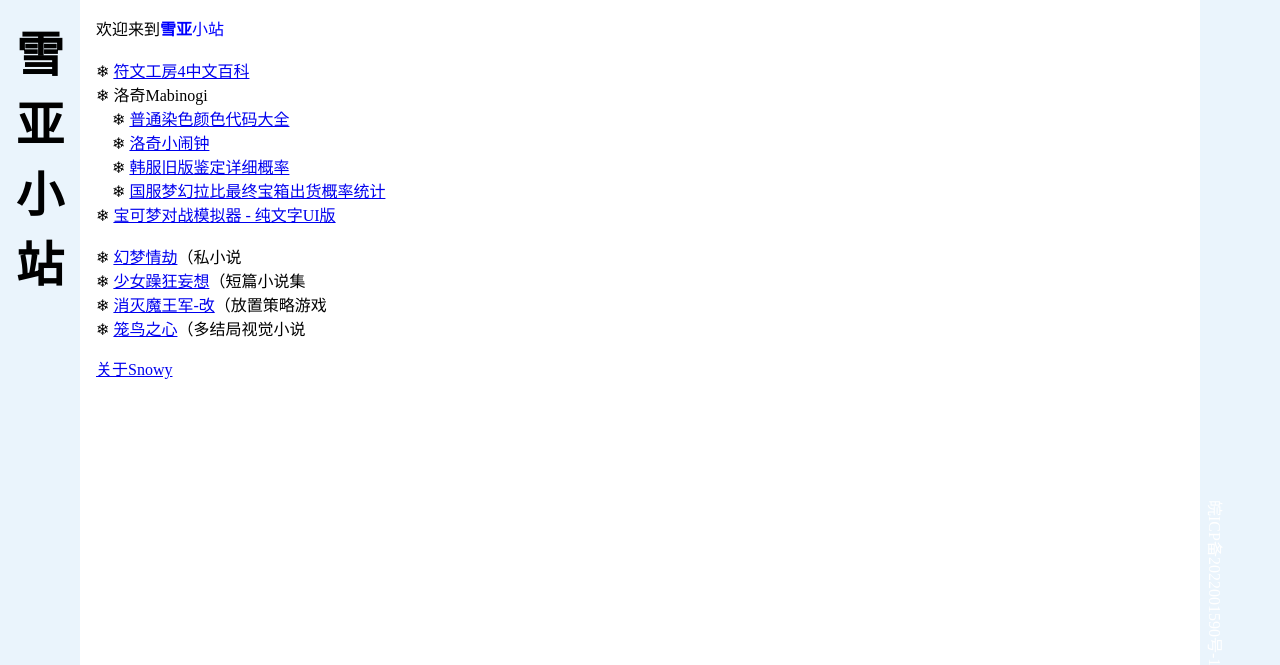
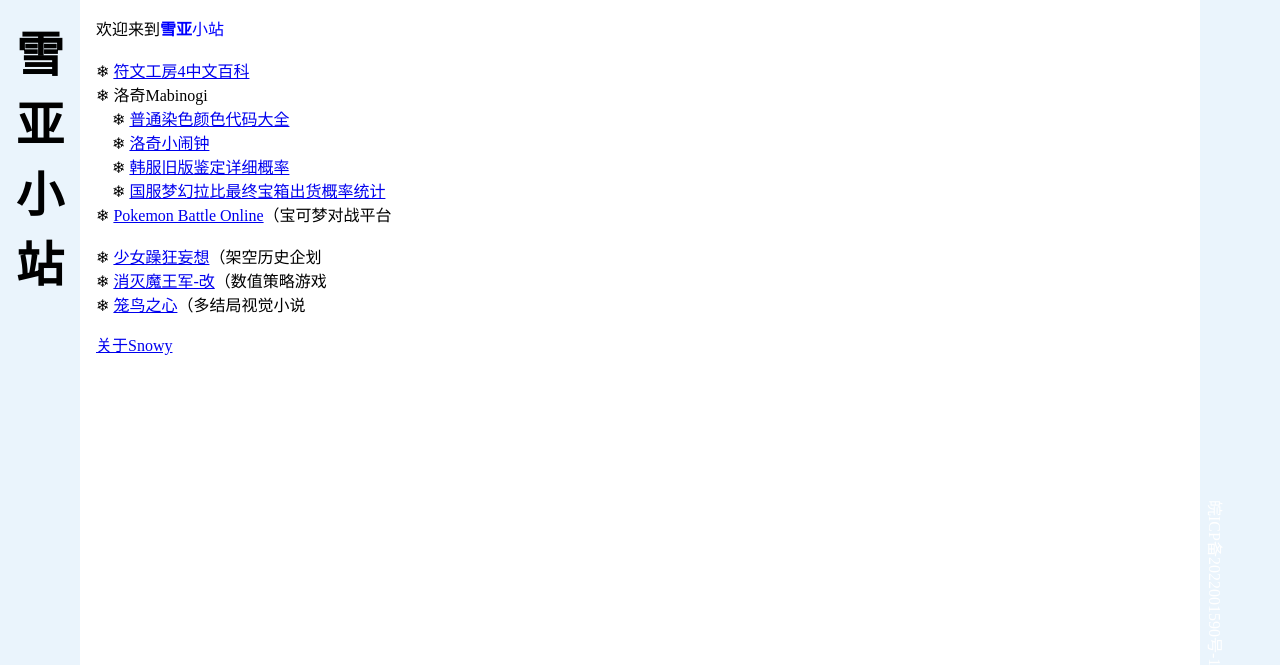
Before and after one commit to SnowyYANG/snowyyang.com-old, a PHP site: page /index.php?q=1 in a window 1280 px wide. Shown: the top 665 px of the page. Run offline with PHP 8.4, Linux system fonts and the light colour scheme; data that the repository does not hold is empty.

Commit message:
微博昵称 主页项目

```diff
--- a/private/about.php
+++ b/private/about.php
@@ -27,7 +27,7 @@ GitHub: <a target="_blank" href="https://github.com/SnowyYANG">SnowyYANG</a><br>
 豆瓣阅读：<a target="_blank" href="https://read.douban.com/author/63749418/">Snowy</a><br>
 Pixiv：<a target="_blank" href="https://www.pixiv.net/users/15972970">大正８年８月の東京ユリカ</a><br>
 Twitter: Snowy <a target="_blank" href="https://twitter.com/Aug1919">@Aug1919</a><br>
-微博：<a target="_blank" href="https://weibo.com/August1919">@Snowy喜欢做游戏</a>
+微博：<a target="_blank" href="https://weibo.com/August1919">@假装是鸽子的白色乌鸦</a>
 </p>
 <img style="float:left;width:32rem;max-width:100%" src="https://ik.imagekit.io/snowyyang/snowy.jpg">
 <script>
--- a/private/homepage.php
+++ b/private/homepage.php
@@ -16,11 +16,10 @@ function view() {
 	&emsp;❄&#65038; <a target="_blank" href="https://github.com/SnowyYANG/MabinogiClock">洛奇小闹钟</a><br>
 	&emsp;❄&#65038; <a href="/mr">韩服旧版鉴定详细概率</a><br>
 	&emsp;❄&#65038; <a href="/mrp">国服梦幻拉比最终宝箱出货概率统计</a><br>
-	❄&#65038; <a target="_blank" href="https://github.com/SnowyYANG/PokemonBattleSimulator">宝可梦对战模拟器 - 纯文字UI版</a><br>
+	❄&#65038; <a target="_blank" href="https://github.com/SnowyYANG/PokemonBattleOnline">Pokemon Battle Online</a>（宝可梦对战平台<br>
 	<br>
-	❄&#65038; <a target="_blank" href="https://read.douban.com/reader/essay/317897624/">幻梦情劫</a>（私小说<br>
-	❄&#65038; <a target="_blank" href="https://github.com/SnowyYANG/Delusions">少女躁狂妄想</a>（短篇小说集<br>
-	❄&#65038; <a target="_blank" href="https://store.steampowered.com/app/1511310/">消灭魔王军-改</a>（放置策略游戏<br>
+	❄&#65038; <a target="_blank" href="https://github.com/SnowyYANG/Delusions">少女躁狂妄想</a>（架空历史企划<br>
+	❄&#65038; <a target="_blank" href="https://store.steampowered.com/app/1511310/">消灭魔王军-改</a>（数值策略游戏<br>
 	❄&#65038; <a target="_blank" href="https://store.steampowered.com/app/1604930/">笼鸟之心</a>（多结局视觉小说<br>
 </p>
 <p>
```
